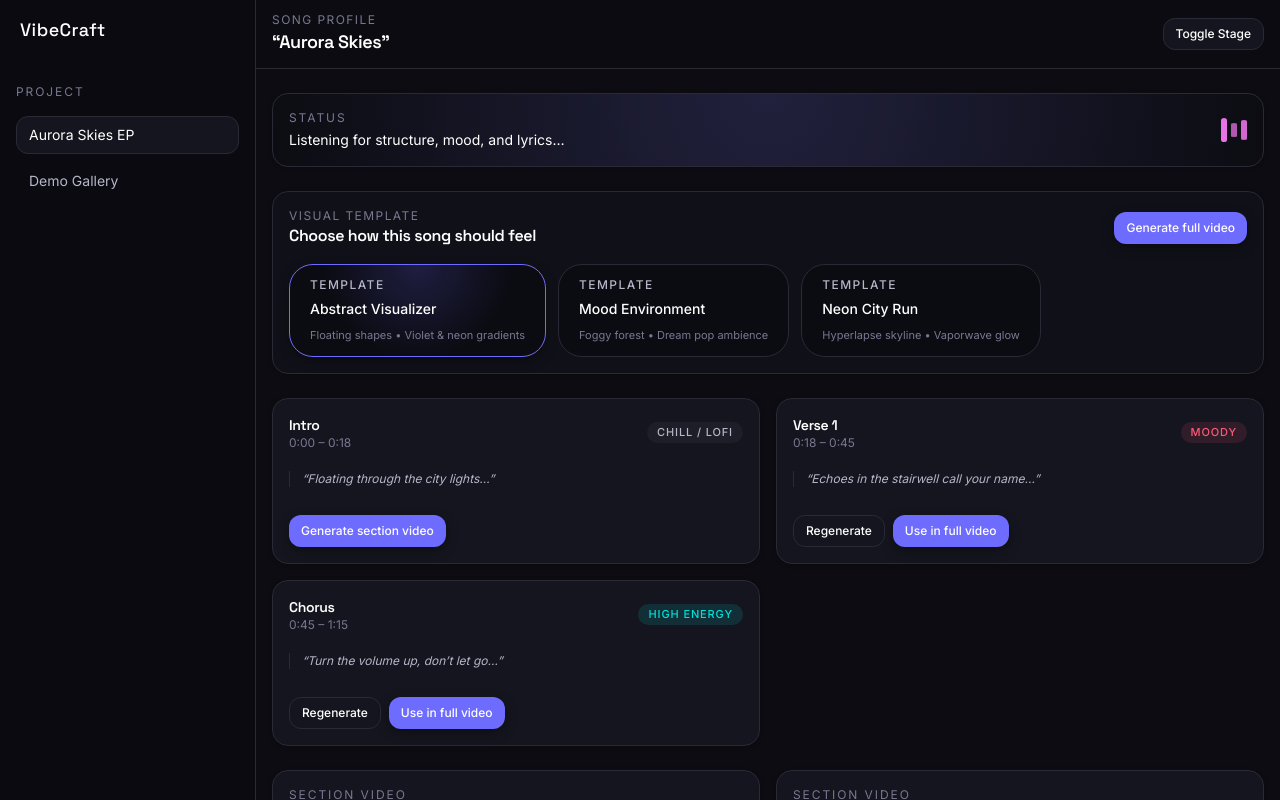
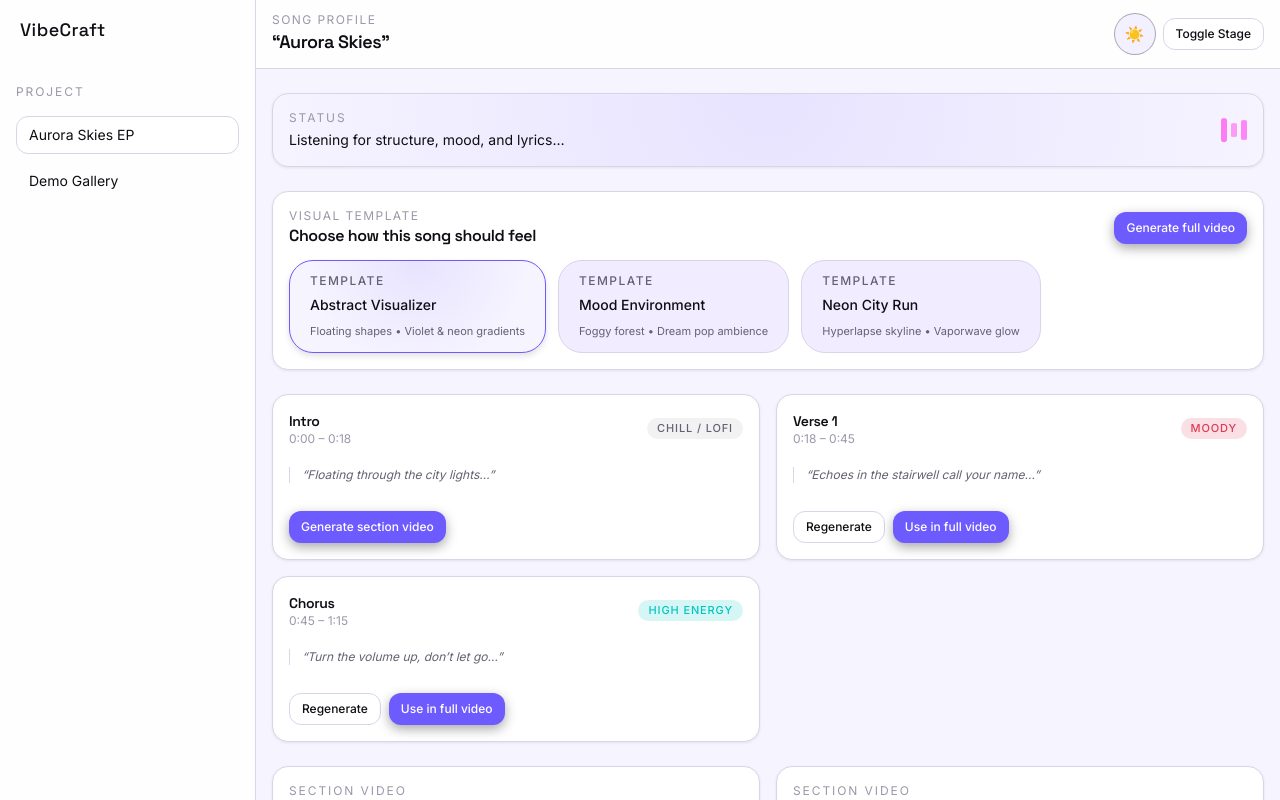
Before and after one commit to RasheedLewis/VibeCraft, a React app in the folder frontend/: page / in a window 1280 px wide. Shown: the top 800 px of the page. Built offline with nearby package versions, Linux system fonts and the light colour scheme; the HTML template or start-up script is replaced by a standard one.

Commit message:
Light mode

```diff
--- a/frontend/src/components/vibecraft/GenerationProgress.tsx
+++ b/frontend/src/components/vibecraft/GenerationProgress.tsx
@@ -31,7 +31,7 @@ export const GenerationProgress: React.FC<GenerationProgressProps> = ({ stage })
         <p className="mb-1 text-xs uppercase tracking-[0.16em] text-vc-text-muted">
           Status
         </p>
-        <p className="text-sm text-white">{stageLabel[stage]}</p>
+        <p className="text-sm text-vc-text-primary">{stageLabel[stage]}</p>
       </div>
       <div className="vc-pulse-bars">
         {[0, 1, 2].map((index) => (
--- a/frontend/src/components/vibecraft/TemplatePill.tsx
+++ b/frontend/src/components/vibecraft/TemplatePill.tsx
@@ -26,9 +26,9 @@ export const TemplatePill: React.FC<TemplatePillProps> = ({
     <span className="text-xs font-medium uppercase tracking-[0.12em] text-vc-text-secondary">
       Template
     </span>
-    <span className="text-sm font-medium text-white">{label}</span>
+    <span className="text-sm font-medium text-vc-text-primary">{label}</span>
     {description && (
-      <span className="mt-0.5 text-[11px] text-vc-text-muted">{description}</span>
+      <span className="mt-0.5 text-[11px] text-vc-text-secondary">{description}</span>
     )}
   </button>
 )
--- /dev/null
+++ b/frontend/src/components/vibecraft/ThemeToggle.tsx
@@ -0,0 +1,46 @@
+import React from 'react'
+import clsx from 'clsx'
+
+import { useTheme } from '../../hooks/useTheme'
+import { VCIconButton } from './VCIconButton'
+
+const ICON_MAP: Record<'dark' | 'light' | 'system', string> = {
+  dark: '🌙',
+  light: '☀️',
+  system: '🌓',
+}
+
+const LABEL_MAP: Record<'dark' | 'light' | 'system', string> = {
+  dark: 'Dark mode',
+  light: 'Light mode',
+  system: 'System theme',
+}
+
+const NEXT_MAP: Record<'dark' | 'light' | 'system', 'dark' | 'light' | 'system'> = {
+  dark: 'light',
+  light: 'system',
+  system: 'dark',
+}
+
+export const ThemeToggle: React.FC = () => {
+  const { theme, resolvedTheme, setTheme } = useTheme()
+
+  const handleToggle = () => {
+    const next = NEXT_MAP[theme]
+    setTheme(next)
+  }
+
+  return (
+    <VCIconButton
+      aria-label={`Switch theme (currently ${LABEL_MAP[resolvedTheme]})`}
+      title={`Theme: ${LABEL_MAP[resolvedTheme]} (click to change)`}
+      className={clsx(
+        'h-10 w-10 text-base',
+        theme === 'system' && 'ring-1 ring-vc-border/40 dark:ring-vc-border/60',
+      )}
+      onClick={handleToggle}
+    >
+      <span aria-hidden>{ICON_MAP[resolvedTheme]}</span>
+    </VCIconButton>
+  )
+}
--- a/frontend/src/components/vibecraft/VCAppShell.tsx
+++ b/frontend/src/components/vibecraft/VCAppShell.tsx
@@ -9,14 +9,14 @@ interface VCAppShellProps {
 export const VCAppShell: React.FC<VCAppShellProps> = ({ sidebar, header, children }) => (
   <div className="vc-app">
     {sidebar && (
-      <aside className="hidden w-64 flex-col border-r border-vc-border bg-[#0A0A10] md:flex">
+      <aside className="hidden w-64 flex-col border-r border-vc-border md:flex vc-sidebar">
         <div className="px-5 py-4 font-display text-lg tracking-wide">VibeCraft</div>
         <div className="flex-1 overflow-y-auto">{sidebar}</div>
       </aside>
     )}
     <div className="flex flex-1 flex-col">
       {header && (
-        <header className="border-b border-vc-border bg-[rgba(12,12,18,0.92)] backdrop-blur-md">
+        <header className="border-b border-vc-border backdrop-blur-md vc-header-bar">
           <div className="mx-auto flex max-w-6xl items-center justify-between px-4 py-3">
             {header}
           </div>
--- a/frontend/src/components/vibecraft/index.ts
+++ b/frontend/src/components/vibecraft/index.ts
@@ -9,3 +9,4 @@ export * from './SectionCard'
 export * from './GenerationProgress'
 export * from './VideoPreviewCard'
 export * from './Attribution'
+export * from './ThemeToggle'
--- /dev/null
+++ b/frontend/src/hooks/useTheme.ts
@@ -0,0 +1,75 @@
+import { useCallback, useEffect, useState } from 'react'
+
+type ThemeMode = 'dark' | 'light' | 'system'
+
+const STORAGE_KEY = 'vc-theme'
+const CLASS_DARK = 'dark'
+const CLASS_LIGHT = 'light'
+
+const getStoredTheme = (): ThemeMode => {
+  if (typeof window === 'undefined') return 'system'
+  const value = window.localStorage.getItem(STORAGE_KEY) as ThemeMode | null
+  if (value === 'dark' || value === 'light' || value === 'system') {
+    return value
+  }
+  return 'system'
+}
+
+const prefersDark = (): boolean =>
+  typeof window !== 'undefined' &&
+  window.matchMedia &&
+  window.matchMedia('(prefers-color-scheme: dark)').matches
+
+const applyThemeClass = (mode: ThemeMode) => {
+  const root = document.documentElement
+  root.classList.remove(CLASS_DARK, CLASS_LIGHT)
+
+  if (mode === 'dark') {
+    root.classList.add(CLASS_DARK)
+  } else if (mode === 'light') {
+    root.classList.add(CLASS_LIGHT)
+  } else {
+    // system: mirror current OS preference
+    root.classList.add(prefersDark() ? CLASS_DARK : CLASS_LIGHT)
+  }
+}
+
+export const useTheme = () => {
+  const [theme, setTheme] = useState<ThemeMode>(() => getStoredTheme())
+
+  const updateTheme = useCallback(
+    (mode: ThemeMode) => {
+      setTheme(mode)
+      if (typeof window !== 'undefined') {
+        window.localStorage.setItem(STORAGE_KEY, mode)
+      }
+    },
+    [setTheme],
+  )
+
+  useEffect(() => {
+    if (typeof window === 'undefined') return
+    applyThemeClass(theme)
+  }, [theme])
+
+  useEffect(() => {
+    if (typeof window === 'undefined' || theme !== 'system') return
+    const media = window.matchMedia('(prefers-color-scheme: dark)')
+    const handler = (event: MediaQueryListEvent) => {
+      const root = document.documentElement
+      root.classList.remove(CLASS_DARK, CLASS_LIGHT)
+      root.classList.add(event.matches ? CLASS_DARK : CLASS_LIGHT)
+    }
+    media.addEventListener('change', handler)
+    return () => media.removeEventListener('change', handler)
+  }, [theme])
+
+  const resolvedTheme: ThemeMode =
+    theme === 'system' ? (prefersDark() ? 'dark' : 'light') : theme
+
+  return {
+    theme,
+    resolvedTheme,
+    setTheme: updateTheme,
+  }
+}
--- a/frontend/src/pages/SongProfilePage.tsx
+++ b/frontend/src/pages/SongProfilePage.tsx
@@ -8,6 +8,7 @@ import {
   TemplatePill,
   VideoPreviewCard,
   Attribution,
+  ThemeToggle,
 } from '../components/vibecraft'
 
 const templates = [
@@ -70,23 +71,25 @@ export const SongProfilePage: React.FC = () => {
             Project
           </p>
           <div className="space-y-2">
-            <button className="w-full rounded-md border border-vc-border bg-vc-surface px-3 py-2 text-left text-white">
+            <button className="w-full rounded-md border border-vc-border bg-vc-surface px-3 py-2 text-left text-vc-text-primary">
               Aurora Skies EP
             </button>
-            <button className="w-full rounded-md border border-transparent px-3 py-2 text-left hover:border-vc-border">
+            <button className="w-full rounded-md border border-transparent px-3 py-2 text-left text-vc-text-primary hover:border-vc-border">
               Demo Gallery
             </button>
           </div>
         </div>
       }
       header={
-        <>
+        <div className="flex w-full items-center justify-between gap-3">
           <div>
             <p className="text-xs uppercase tracking-[0.12em] text-vc-text-muted">
               Song Profile
             </p>
-            <h1 className="font-display text-lg text-white">“Aurora Skies”</h1>
+            <h1 className="font-display text-lg text-vc-text-primary">“Aurora Skies”</h1>
           </div>
+          <div className="flex items-center gap-2">
+            <ThemeToggle />
             <VCButton
               variant="secondary"
               size="sm"
@@ -98,7 +101,8 @@ export const SongProfilePage: React.FC = () => {
             >
               Toggle Stage
             </VCButton>
-        </>
+          </div>
+        </div>
       }
     >
       <div className="space-y-6">
@@ -106,13 +110,13 @@ export const SongProfilePage: React.FC = () => {
           stage={stage === 'generatingSections' ? 'generatingSections' : 'analyzing'}
         />
 
-        <section className="rounded-lg border border-vc-border bg-vc-surface/60 p-4 shadow-vc1 backdrop-blur">
+        <section className="vc-panel backdrop-blur p-4 space-y-3">
           <header className="flex flex-wrap items-center justify-between gap-3">
             <div>
               <p className="text-xs uppercase tracking-[0.12em] text-vc-text-muted">
                 Visual Template
               </p>
-              <h2 className="font-display text-base text-white">
+              <h2 className="font-display text-base text-vc-text-primary">
                 Choose how this song should feel
               </h2>
             </div>
--- a/frontend/src/styles/vibecraft-theme.css
+++ b/frontend/src/styles/vibecraft-theme.css
@@ -151,6 +151,14 @@
     @apply vc-template-pill border-vc-accent-primary bg-[radial-gradient(circle_at_top,_#6E6BFF33,_transparent_60%)] shadow-vc2;
   }
 
+  .vc-sidebar {
+    background-color: rgba(10, 10, 16, 0.94);
+  }
+
+  .vc-header-bar {
+    background-color: rgba(12, 12, 18, 0.92);
+  }
+
   /* Timeline & section-specific */
 
   .vc-section-card {
@@ -178,6 +186,206 @@
   .vc-pulse-bar {
     @apply w-1.5 rounded-full bg-vc-accent-secondary;
   }
+}
+
+/* ─────────────────────────────────────────
+   Light theme overrides (html.light or data-theme="light")
+   ──────────────────────────────────────── */
+
+:where(html.light, html[data-theme='light']) {
+  color-scheme: light;
+}
+
+:where(html.light, html[data-theme='light']) body {
+  background-color: #f6f4ff;
+  color: #0e0e13;
+}
+
+:where(html.light, html[data-theme='light']) a {
+  color: #6e5bff;
+  transition: color 150ms ease;
+}
+
+:where(html.light, html[data-theme='light']) a:hover {
+  color: #ff6ff5;
+}
+
+:where(html.light, html[data-theme='light']) .vc-app {
+  background-color: #f6f4ff;
+  color: #0e0e13;
+}
+
+:where(html.light, html[data-theme='light']) .vc-app-main {
+  color: #0e0e13;
+}
+
+:where(html.light, html[data-theme='light']) .vc-panel {
+  background-color: #ffffff;
+  border-color: #d9d5e7;
+  box-shadow: 0 1px 3px rgba(0, 0, 0, 0.08);
+}
+
+:where(html.light, html[data-theme='light']) .vc-panel-raised {
+  box-shadow: 0 3px 6px rgba(0, 0, 0, 0.12);
+}
+
+:where(html.light, html[data-theme='light']) .vc-card,
+:where(html.light, html[data-theme='light']) .vc-card-tight,
+:where(html.light, html[data-theme='light']) .vc-section-card {
+  background-color: #ffffff;
+  border-color: #d9d5e7;
+}
+
+:where(html.light, html[data-theme='light']) .vc-card-title {
+  color: #0e0e13;
+}
+
+:where(html.light, html[data-theme='light']) .vc-card-subtitle {
+  color: #9a98a9;
+}
+
+:where(html.light, html[data-theme='light']) .vc-sidebar {
+  background-color: rgba(255, 255, 255, 0.92);
+  border-color: #d9d5e7;
+}
+
+:where(html.light, html[data-theme='light']) .vc-header-bar {
+  background-color: rgba(255, 255, 255, 0.85);
+  border-color: #d9d5e7;
+  color: #0e0e13;
+}
+
+:where(html.light, html[data-theme='light']) .text-vc-text-primary {
+  color: #0e0e13;
+}
+
+:where(html.light, html[data-theme='light']) .text-vc-text-secondary {
+  color: #636274;
+}
+
+:where(html.light, html[data-theme='light']) .text-vc-text-muted {
+  color: #9a98a9;
+}
+
+:where(html.light, html[data-theme='light']) .bg-vc-bg {
+  background-color: #f6f4ff;
+}
+
+:where(html.light, html[data-theme='light']) .bg-vc-surface {
+  background-color: #ffffff;
+}
+
+:where(html.light, html[data-theme='light']) .bg-vc-surfaceAlt {
+  background-color: #f1ecff;
+}
+
+:where(html.light, html[data-theme='light']) .border-vc-border {
+  border-color: #d9d5e7;
+}
+
+:where(html.light, html[data-theme='light']) .vc-btn {
+  --tw-ring-color: #6e5bff;
+  --tw-ring-offset-color: #f6f4ff;
+}
+
+:where(html.light, html[data-theme='light']) .vc-btn-primary {
+  background-color: #6e5bff;
+  color: #ffffff;
+}
+
+:where(html.light, html[data-theme='light']) .vc-btn-primary:hover {
+  background-color: #7b6cff;
+}
+
+:where(html.light, html[data-theme='light']) .vc-btn-secondary {
+  background-color: #ffffff;
+  border-color: #d9d5e7;
+  color: #0e0e13;
+}
+
+:where(html.light, html[data-theme='light']) .vc-btn-secondary:hover {
+  background-color: #f1ecff;
+}
+
+:where(html.light, html[data-theme='light']) .vc-btn-ghost {
+  color: #636274;
+}
+
+:where(html.light, html[data-theme='light']) .vc-btn-ghost:hover {
+  color: #0e0e13;
+  background-color: rgba(110, 91, 255, 0.08);
+}
+
+:where(html.light, html[data-theme='light']) .vc-icon-btn {
+  background-color: rgba(110, 91, 255, 0.08);
+  color: #636274;
+  border-color: transparent;
+}
+
+:where(html.light, html[data-theme='light']) .vc-icon-btn:hover {
+  border-color: #d9d5e7;
+  color: #0e0e13;
+}
+
+:where(html.light, html[data-theme='light']) .vc-icon-btn-selected {
+  background-color: #6e5bff;
+  color: #ffffff;
+  box-shadow: 0 3px 6px rgba(0, 0, 0, 0.12);
+}
+
+:where(html.light, html[data-theme='light']) .vc-badge {
+  background-color: rgba(14, 14, 19, 0.05);
+  color: #636274;
+}
+
+:where(html.light, html[data-theme='light']) .vc-badge-success {
+  background-color: rgba(0, 198, 192, 0.16);
+  color: #00c6c0;
+}
+
+:where(html.light, html[data-theme='light']) .vc-badge-warning {
+  background-color: rgba(217, 154, 50, 0.16);
+  color: #d99a32;
+}
+
+:where(html.light, html[data-theme='light']) .vc-badge-danger {
+  background-color: rgba(224, 58, 86, 0.16);
+  color: #e03a56;
+}
+
+:where(html.light, html[data-theme='light']) .vc-template-pill {
+  background-color: #f1ecff;
+  border-color: #d9d5e7;
+}
+
+:where(html.light, html[data-theme='light']) .vc-template-pill-selected {
+  border-color: #6e5bff;
+  background-image: radial-gradient(circle at top, #e7e3ff, #f6f4ff 70%);
+  box-shadow: 0 3px 6px rgba(0, 0, 0, 0.12);
+}
+
+:where(html.light, html[data-theme='light']) .vc-status-panel {
+  background-image: radial-gradient(circle at top, #e7e3ff, #f6f4ff);
+}
+
+:where(html.light, html[data-theme='light']) .vc-section-timeline {
+  background-color: rgba(110, 91, 255, 0.08);
+}
+
+:where(html.light, html[data-theme='light']) .vc-section-timeline-fill {
+  background: linear-gradient(90deg, #6e5bff 0%, #ff6ff5 50%, #00c6c0 100%);
+}
+
+:where(html.light, html[data-theme='light']) .vc-pulse-bar {
+  background-color: #ff6ff5;
+}
+
+:where(html.light, html[data-theme='light']) .vc-label {
+  color: #9a98a9;
+}
+
+:where(html.light, html[data-theme='light']) .vc-body {
+  color: #636274;
 }
 
 /* ─────────────────────────────────────────
--- a/frontend/tailwind.config.ts
+++ b/frontend/tailwind.config.ts
@@ -24,6 +24,27 @@ const config: Config = {
             error: '#FF5A75',
             warning: '#FFBD59',
           },
+          light: {
+            bg: '#F6F4FF',
+            surface: '#FFFFFF',
+            surfaceAlt: '#F1ECFF',
+            border: '#D9D5E7',
+            text: {
+              primary: '#0E0E13',
+              secondary: '#636274',
+              muted: '#9A98A9',
+            },
+            accent: {
+              primary: '#6E5BFF',
+              secondary: '#FF6FF5',
+              tertiary: '#00C6C0',
+            },
+            state: {
+              error: '#E03A56',
+              warning: '#D99A32',
+              success: '#00AFA8',
+            },
+          },
         },
       },
       borderRadius: {
@@ -35,6 +56,9 @@ const config: Config = {
         vc1: '0 1px 4px rgba(0,0,0,0.25)',
         vc2: '0 4px 12px rgba(0,0,0,0.35)',
         vc3: '0 8px 24px rgba(0,0,0,0.45)',
+        vcLight1: '0 1px 3px rgba(0,0,0,0.08)',
+        vcLight2: '0 3px 6px rgba(0,0,0,0.12)',
+        vcLight3: '0 6px 14px rgba(0,0,0,0.16)',
       },
       fontFamily: {
         sans: ['Inter', 'system-ui', 'sans-serif'],
```
Also changed, not shown: 1 other file (tests, documents, lock files or other folders). Lines whose indentation alone changed are shown as unchanged.
